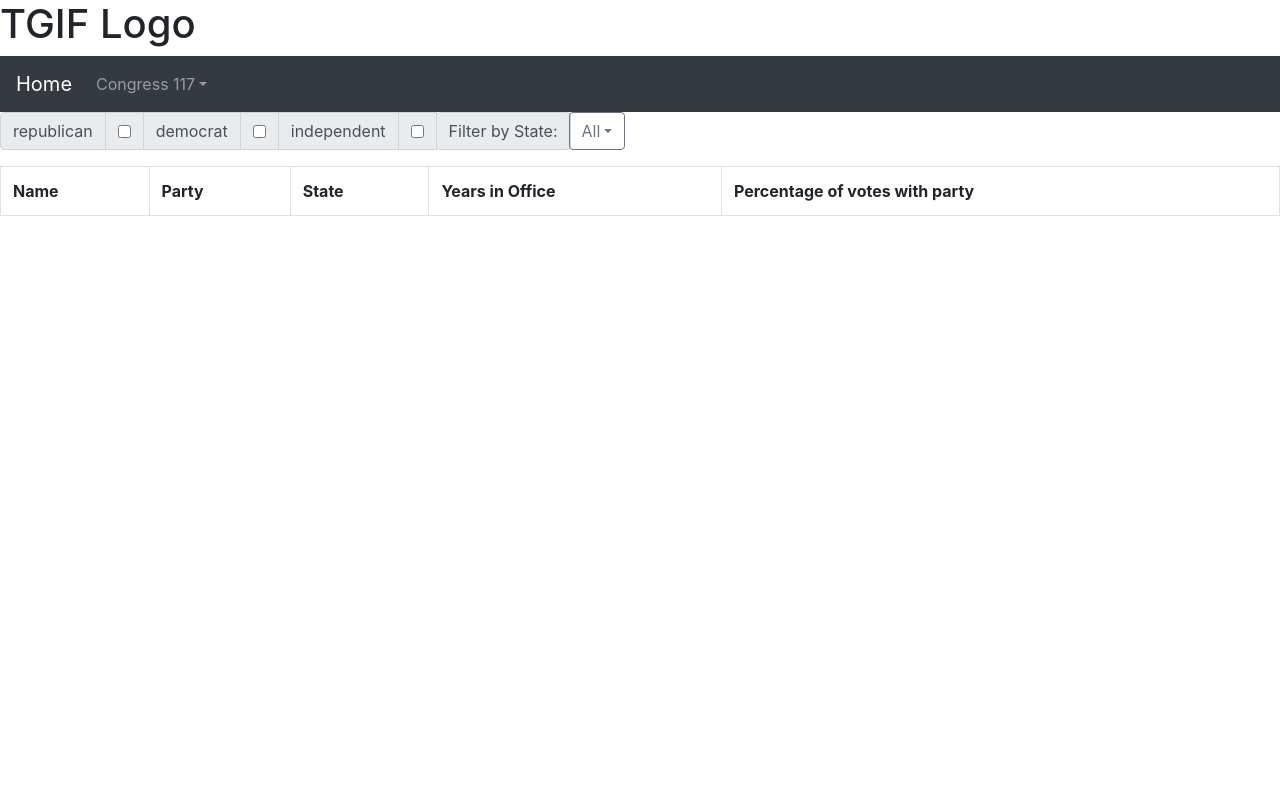
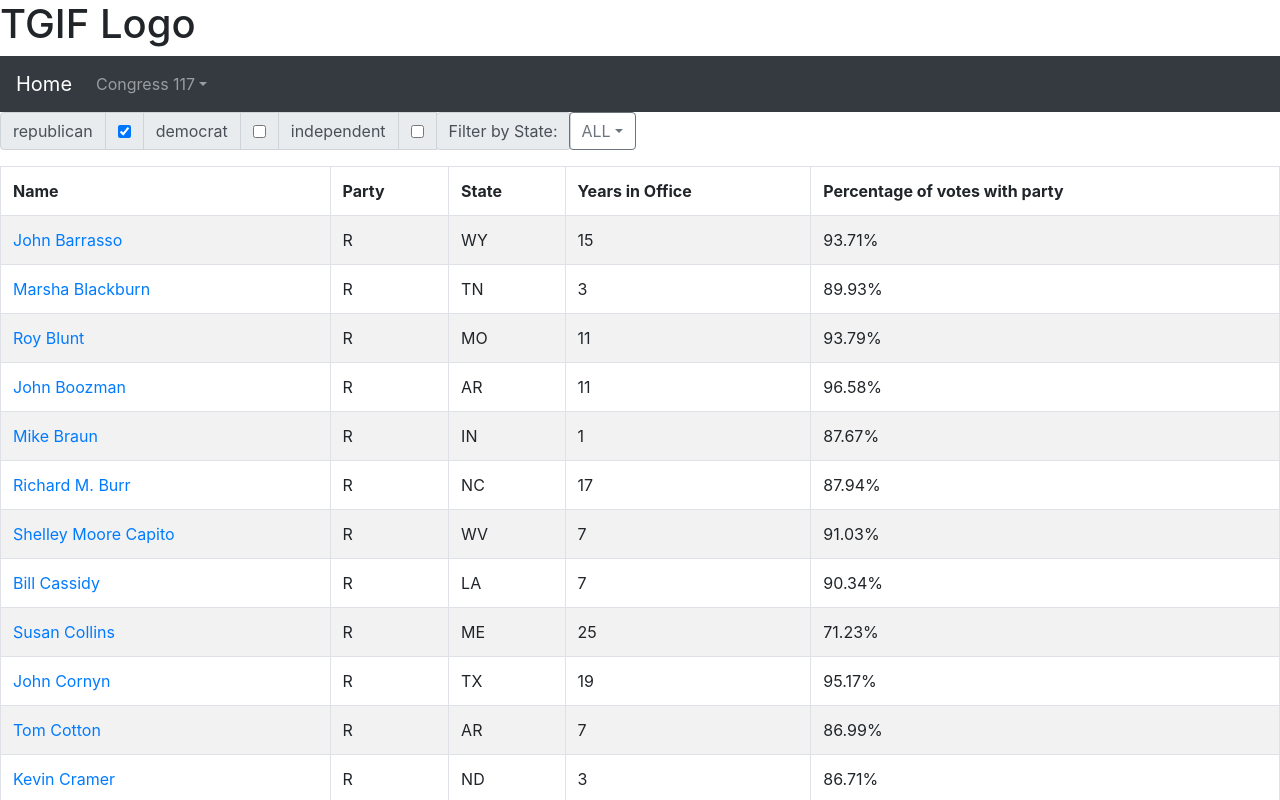
Before and after one commit to imdoom/js-dev, a React (Create React App) app: page /senateMembers in a window 1280 px wide. Shown: the top 800 px of the page. Built offline with nearby package versions, Linux system fonts and the light colour scheme.

Commit message:
filtering working

```diff
--- a/src/App.js
+++ b/src/App.js
@@ -13,14 +13,14 @@ const heading = {
 
 const App = () =>  {
   const useSelection = () => {
-    const [checked, setSelected] = useState([]);
+    const [checked, setSelected] = useState(['R']);
     const toggle = (x) => {
       setSelected(checked.includes(x) ? checked.filter(y => y !== x) : [x].concat(checked))
     };
     return [ checked, toggle ];
   };
   const [checked, toggle] = useSelection();
-  const [selected, setSelected] = useState('All');
+  const [selected, setSelected] = useState('ALL');
   return (
     <div>
       <Banner title={heading.title} />
--- a/src/components/Filter.js
+++ b/src/components/Filter.js
@@ -2,11 +2,11 @@ import React from 'react';
 import {InputGroup, DropdownButton, Dropdown} from "react-bootstrap";
 
 const states = [
-    'AL','AK','AS','AZ','AR','CA','CO','CT','DE','DC','FM','FL','GA',
+    'All', 'AL','AK','AS','AZ','AR','CA','CO','CT','DE','DC','FM','FL','GA',
     'GU','HI','ID','IL','IN','IA','KS','KY','LA','ME','MH','MD','MA',
     'MI','MN','MS','MO','MT','NE','NV','NH','NJ','NM','NY','NC','ND',
     'MP','OH','OK','OR','PW','PA','PR','RI','SC','SD','TN','TX','UT',
-    'VT','VI','VA','WA','WV','WI','WY','ALL'
+    'VT','VI','VA','WA','WV','WI','WY'
    ];
 
 const Filter = ({selected, setSelected, checked, toggle}) => (
@@ -14,21 +14,21 @@ const Filter = ({selected, setSelected, checked, toggle}) => (
         <InputGroup.Prepend>
             <InputGroup.Text id="inputGroup-sizing-sm">republican</InputGroup.Text>
             <InputGroup.Checkbox
-            aria-label="republican"
-            checked={checked.includes("R")}
-            onChange={() => toggle("R")}
+            aria-label='republican'
+            checked={checked.includes('R')}
+            onChange={() => toggle('R')}
             />
             <InputGroup.Text id="inputGroup-sizing-sm">democrat</InputGroup.Text>
             <InputGroup.Checkbox
-            aria-label="democrat"
-            checked={checked.includes("D")}
-            onChange={() => toggle("D")}
+            aria-label='democrat'
+            checked={checked.includes('D')}
+            onChange={() => toggle('D')}
             />
             <InputGroup.Text id="inputGroup-sizing-sm">independent</InputGroup.Text>
             <InputGroup.Checkbox
-            aria-label="independent"
-            checked={checked.includes("I")}
-            onChange={() => toggle("I")}
+            aria-label='independent'
+            checked={checked.includes('I')}
+            onChange={() => toggle('I')}
             />
         </InputGroup.Prepend>
         <InputGroup.Text id="inputGroup-sizing-sm">Filter by State:</InputGroup.Text>
@@ -40,6 +40,7 @@ const Filter = ({selected, setSelected, checked, toggle}) => (
                 id="input-group-dropdown"
                 onSelect={setSelected}
                 >
+                {/* <Dropdown.Item eventKey='ALL'>ALL</Dropdown.Item> */}
                 {states.map(state => <Dropdown.Item eventKey={state}>{state}</Dropdown.Item>)}
             </DropdownButton>
         </InputGroup.Append>
--- a/src/components/HouseMembers.js
+++ b/src/components/HouseMembers.js
@@ -19,7 +19,7 @@ const getFullName = member => (
 
   const HouseMembers = ({selected, checked}) => {
     var list = house.results[0].members.filter(member => checked.includes(member.party));
-    list = (selected == 'ALL' ? list : list.filter(member => checked.includes(member.party) && selected == member.state));
+    list = (selected == 'ALL' ? list : list.filter(member => selected == member.state));
     return (
     <Table striped bordered hover>
       <tr>
--- a/src/components/SenateMembers.js
+++ b/src/components/SenateMembers.js
@@ -19,7 +19,7 @@ const getFullName = member => (
 
   const SenateMembers = ({selected, checked}) => {
     var list = senate.results[0].members.filter(member => checked.includes(member.party));
-    list = (selected == 'ALL' ? list : list.filter(member => checked.includes(member.party) && selected == member.state));
+    list = (selected == 'ALL' ? list : list.filter(member => selected == member.state));
     return (
     <Table striped bordered hover>
       <tr>
```
